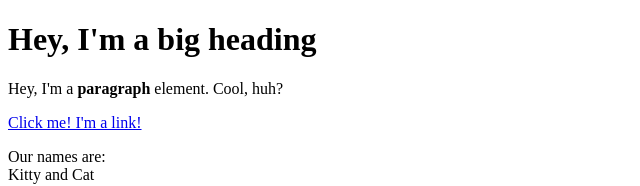
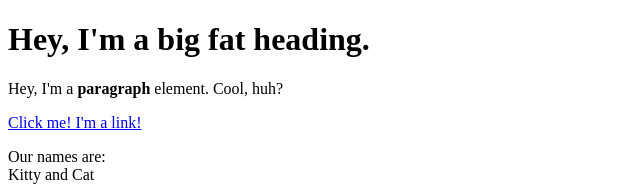
Before and after one commit to wmcauley91/cartoon-hero, a plain HTML site: page test.html in a window 1280 px wide. Shown: the top 186 px of the page, without its empty margins (0-640 px from the left). Drawn offline with Linux system fonts and the light colour scheme.

Commit message:
Added 'fat' to Heading

```diff
--- a/test.html
+++ b/test.html
@@ -4,10 +4,11 @@
 	<title>Test page</title>
 </head>
 <body>
-	<h1>Hey, I'm a big heading</h1>
+	<h1>Hey, I'm a big fat heading.</h1>
 	<p>Hey, I'm a <b>paragraph</b> element. Cool, huh?</p>
 	<a href="https://google.com" target="_blank" title="Let's go to Google">Click me! I'm a link!</a>
-	<p>Our names are:<br> Kitty and Cat</p>
+	<p>Our names are:<br>
+	Kitty and Cat</p>
 	<img src="https://www.aspca.org/sites/default/files/cat-care_urine-marking_main-image.jpg">
 </body>
 </html>
```
